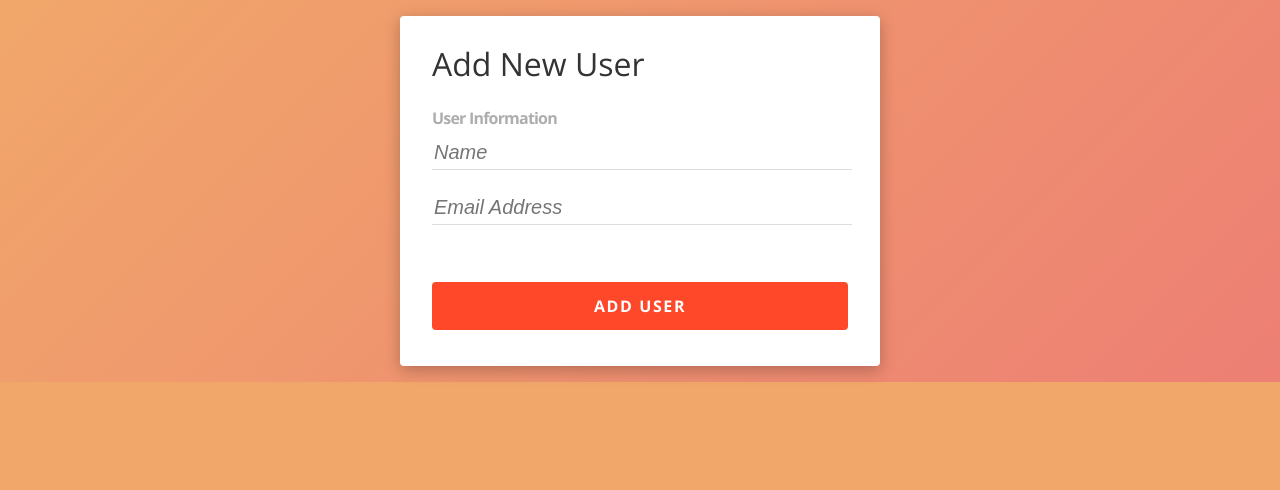
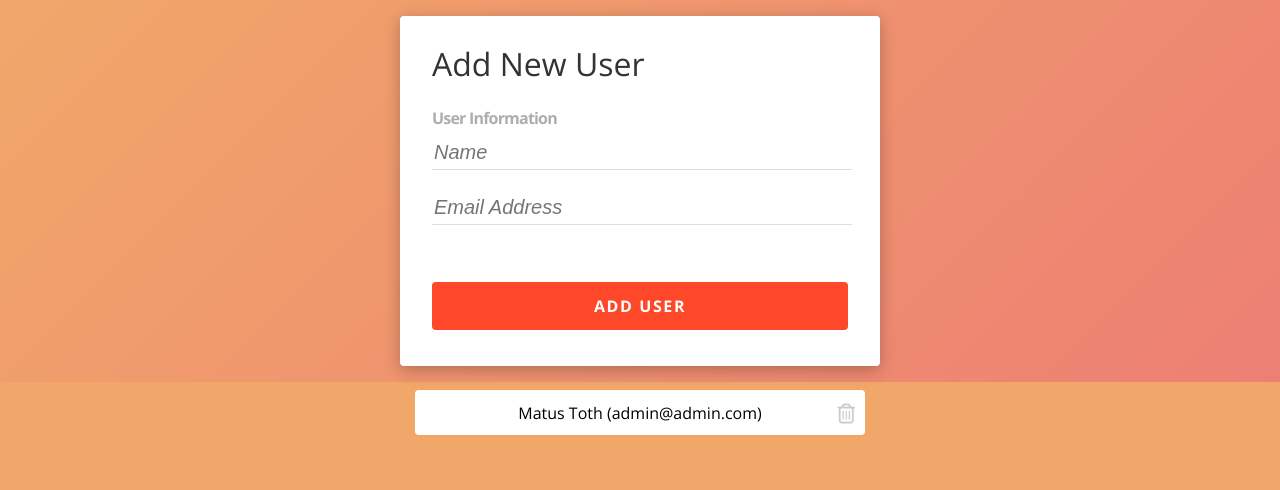
Before and after one commit to karafra/rss-uvz, a Django app: page /console/ in a window 1280 px wide. Shown: the top 490 px of the page. Run offline with Django 3.2, Linux system fonts and the light colour scheme; a user stored in the database is signed in; some libraries are stand-ins or nearby versions.

```diff
--- a/static/scripts/console.js
+++ b/static/scripts/console.js
@@ -9,7 +9,43 @@ const refreshToken = async() => {
     const responseJson = await responseRaw.json();
     if (responseJson.isValid === false) {
         console.error(`Error validating token: ${responseJson.error}`)
+        return;
     }
+    console.debug("Tokens refresed ...")
+}
+
+
+const removeEmailFromDOM = (el) => {
+    var element = el;
+    el.previousElementSibling.parentNode.remove();
+    element.remove();
+}
+
+const getMailFromElement = (element) => {
+    const emailText = element.previousElementSibling.innerHTML;
+    return emailText.match(/\((.*?)\)/)[1]
+}
+
+const removeEmail = async(element) => {
+    const email = getMailFromElement(element);
+    const responseRaw = await fetch(`${window.location.origin}/api/database/deleteEmail/`, {
+        headers: {
+            "content-type": "application/json; charset=UTF-8 "
+        },
+        body: JSON.stringify({
+            email: email
+        }),
+        method: "DELETE"
+    });
+    const responseJson = await responseRaw.json();
+    if (responseJson.Error && responseJson.Error.includes("Token")) {
+        console.log(responseJson)
+        console.debug("Error validating token, trying to refresh this token ...");
+        refreshToken();
+        return removeEmail(element);
+    }
+    removeEmailFromDOM(element);
+    console.debug("Email removed");
 }
 
 
--- a/static/styles/console.css
+++ b/static/styles/console.css
@@ -257,3 +257,46 @@ input:checked+.icon-SurveysAdmin {
     text-transform: uppercase;
     padding-bottom: 0.5em;
 }
+
+.email-address {
+    position: relative;
+    width: 450px;
+    height: 45px;
+    list-style: none;
+    border-radius: 4px;
+    background-color: #fff;
+    padding: 0;
+    margin-top: 0.5em;
+    margin-bottom: 0.5em;
+}
+
+.email-address p {
+    position: absolute;
+    left: 0;
+    right: 0;
+    bottom: -5px;
+}
+
+.email-address i {
+    position: absolute;
+    color: #ccc;
+    font-size: 20px;
+    right: 10px;
+    top: 14px;
+}
+
+.email-address i {
+    cursor: pointer;
+}
+
+.list {
+    padding: 0;
+    margin: 0;
+}
+
+.center-horizontal {
+    text-align: center;
+    position: absolute;
+    width: 50%;
+    margin: 0 auto;
+}
--- a/templates/console.html
+++ b/templates/console.html
@@ -8,6 +8,7 @@
     <link rel="stylesheet" href="https://use.fontawesome.com/releases/v5.7.2/css/all.css" integrity="sha384-fnmOCqbTlWIlj8LyTjo7mOUStjsKC4pOpQbqyi7RrhN7udi9RwhKkMHpvLbHG9Sr" crossorigin="anonymous">
     <meta charset="UTF-8">
     <script src="{% static 'scripts/console.js' %}"></script>
+    <script src="https://kit.fontawesome.com/9a416a1cca.js" crossorigin="anonymous"></script>
     <meta http-equiv="X-UA-Compatible" content="IE=edge">
     <meta name="viewport" content="width=device-width, initial-scale=1.0">
     <title>Document</title>
@@ -25,6 +26,16 @@
             <div class="button" id="submitButton" onclick="addUser()">Add User</div>
         </div>
     </div>
+    <div style="text-align: center;">
+        <ul class="list" style="display: inline-block">
+            <li class="email-address">
+                <p>Matus Toth (admin@admin.com)</p>
+                <a onclick="removeEmail(this)">
+                <i class="far fa-trash-alt"></i>
+                </a>
+            </li>
+        </ul>
+    </div>
 </body>
 
 </html>
```
Also changed, not shown: db.sqlite3.
